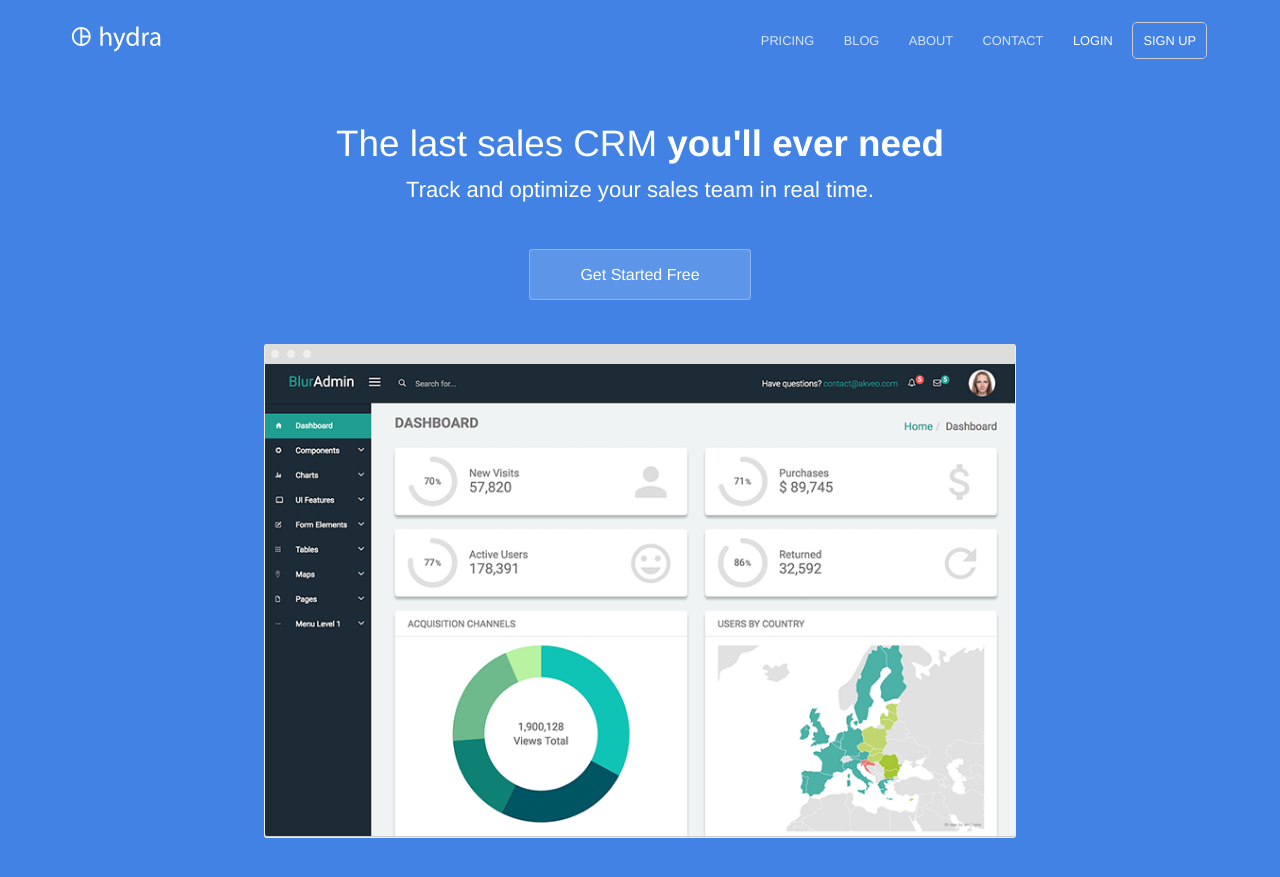
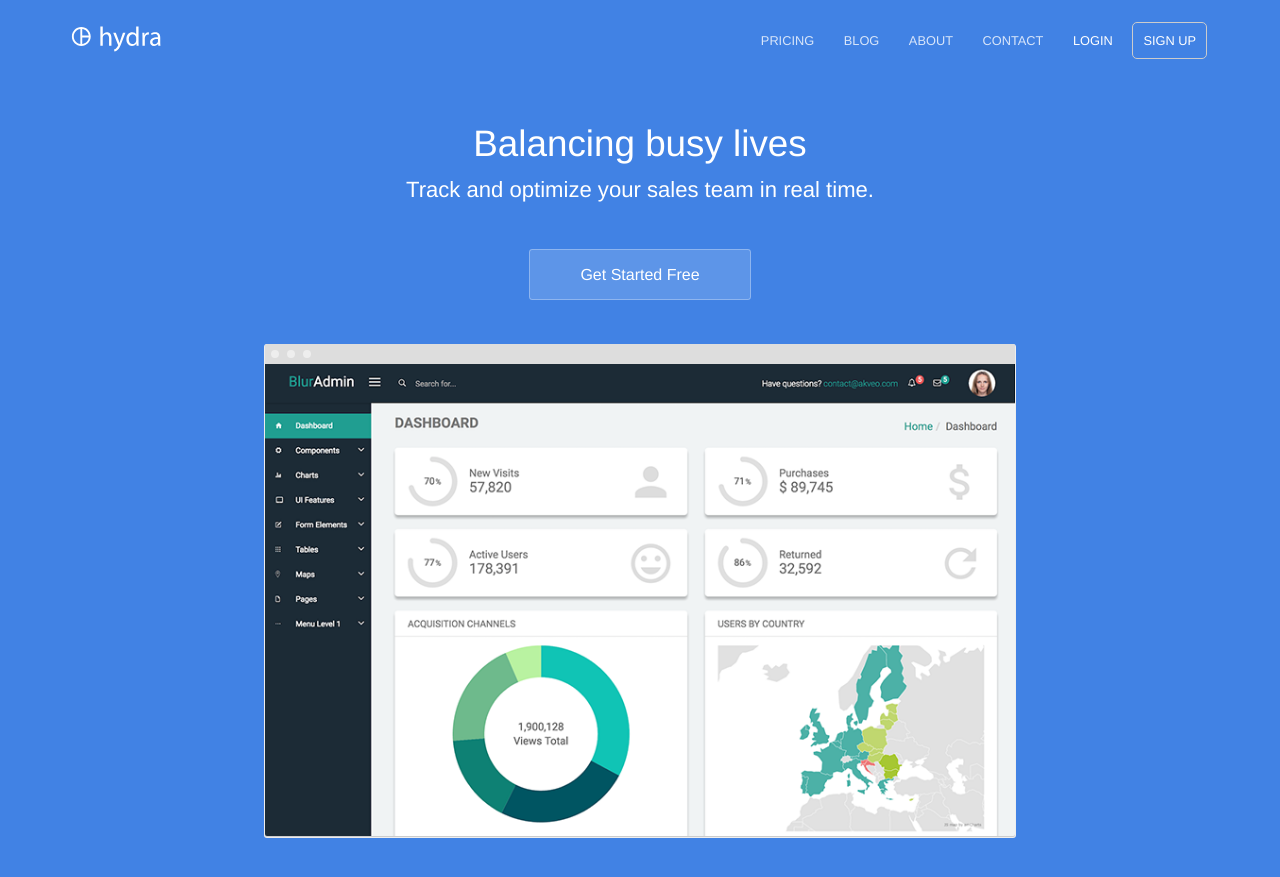
Before and after one commit to aeosmanoglu/_Weeklify, a Jekyll site: the page built from index.html, in a window 1280 px wide and 900 px high. Shown: the top 877 px of the window. Built offline with Jekyll 4.4.1, drawn with Linux system fonts in a browser that asks for light colours.

Commit message:
Updated 'index.html' via CloudCannon

```diff
--- a/index.html
+++ b/index.html
@@ -1,10 +1,12 @@
 ---
-title: The last sales CRM you'll ever need
+title: Balancing busy lives
 description: Track and optimize your sales team in real time
 ---
 <section class="hero">
 	<div class="text-container">
-		<h1 class="editable">The last sales CRM <strong>you'll ever need</strong></h1>
+		<h1 class="editable">
+			Balancing busy lives
+		</h1>
 		<p class="subtext editable">Track and optimize your sales team in real time.</p>
 		<div class="cta button alt"><a href="{{ site.baseurl }}/contact/">Get Started Free</a></div>
 		<div>
@@ -53,7 +55,7 @@ description: Track and optimize your sales team in real time
 	<section class="testimonial">
 		<div class="container flex">
 			<div class="testimonial-block">
-				<div class="square-image"><img src="https://source.unsplash.com/6anudmpILw4/600x400" alt="Jim James" class="editable"></div>
+				<div class="square-image"><img src="https://source.unsplash.com/6anudmpILw4/600x400" alt="Jim James" class="editable" /></div>
 				<blockquote>
 					<p class="editable">Hydra has shaped the business we have today. We have a repeatable sales process and a strategy to scale our team. I recommend Hydra to any business looking to improve their sales.</p>
 					<p class="editable author">Jim James - CEO of Global Corp.</p>
```
